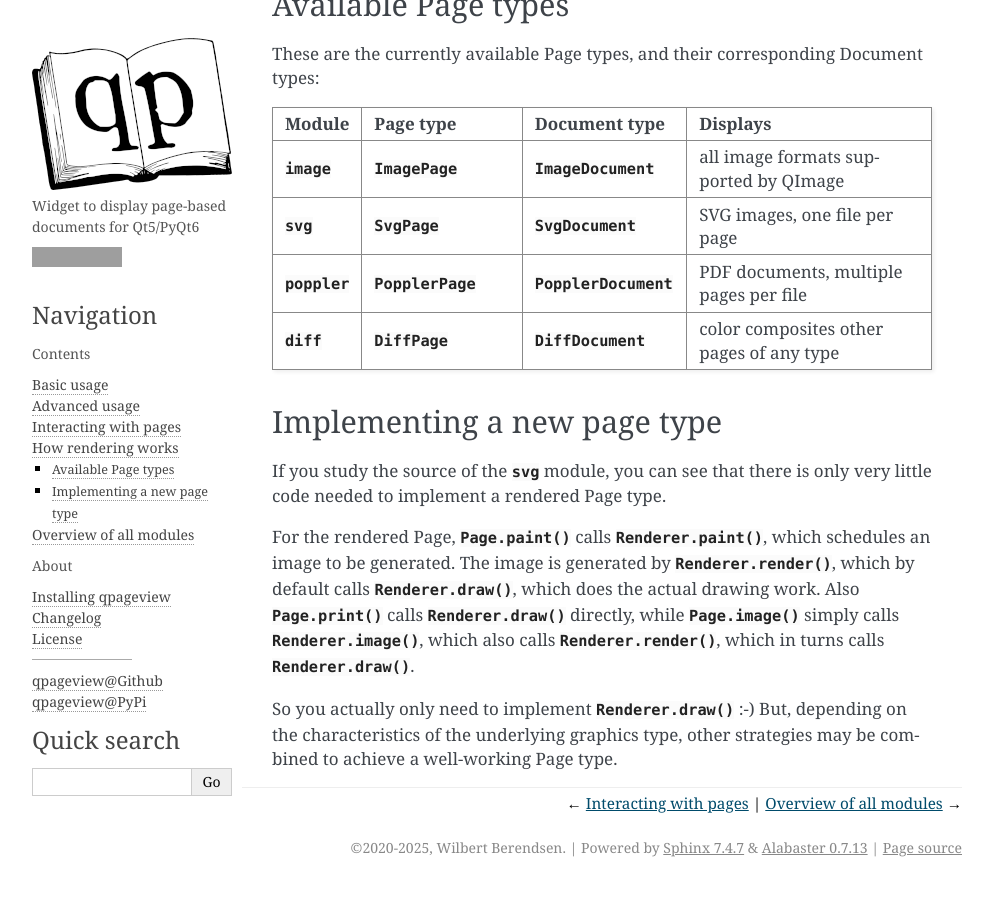
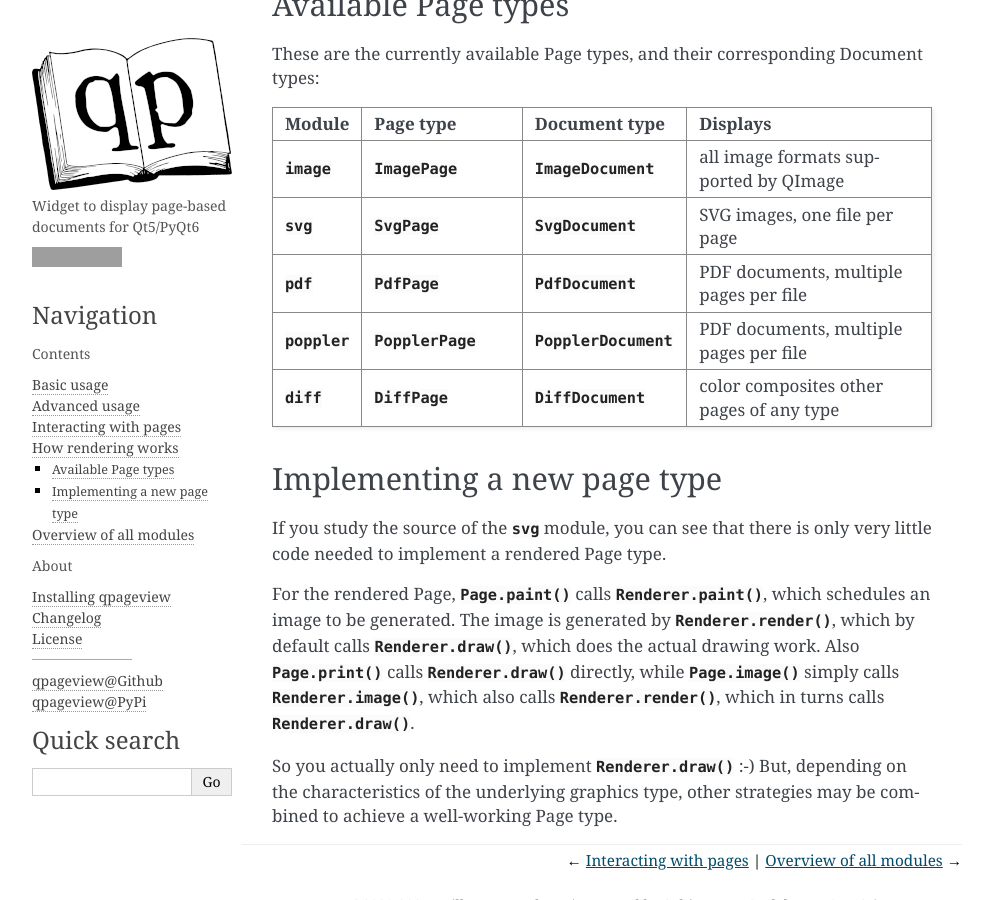
Before and after one commit to frescobaldi/qpageview, a Sphinx documentation site: the page built from docs/source/rendering.rst, in a window 1280 px wide and 900 px high, scrolled down 658 px, cut to the strip 0-900 px from the top of the window. Shown: the whole strip, without its empty margins (148-1140 px from the left). Built offline with Sphinx 7.4.7, drawn with Linux system fonts in a browser that asks for light colours; grey boxes are pictures that could not be loaded.

Commit message:
Doc: add PDF page type

```diff
--- a/docs/source/rendering.rst
+++ b/docs/source/rendering.rst
@@ -55,6 +55,11 @@ types:
      - :class:`~svg.SvgDocument`
      - SVG images, one file per page
 
+   * - :mod:`~qpageview.pdf`
+     - :class:`~pdf.PdfPage`
+     - :class:`~pdf.PdfDocument`
+     - PDF documents, multiple pages per file
+
    * - :mod:`~qpageview.poppler`
      - :class:`~poppler.PopplerPage`
      - :class:`~poppler.PopplerDocument`
```
